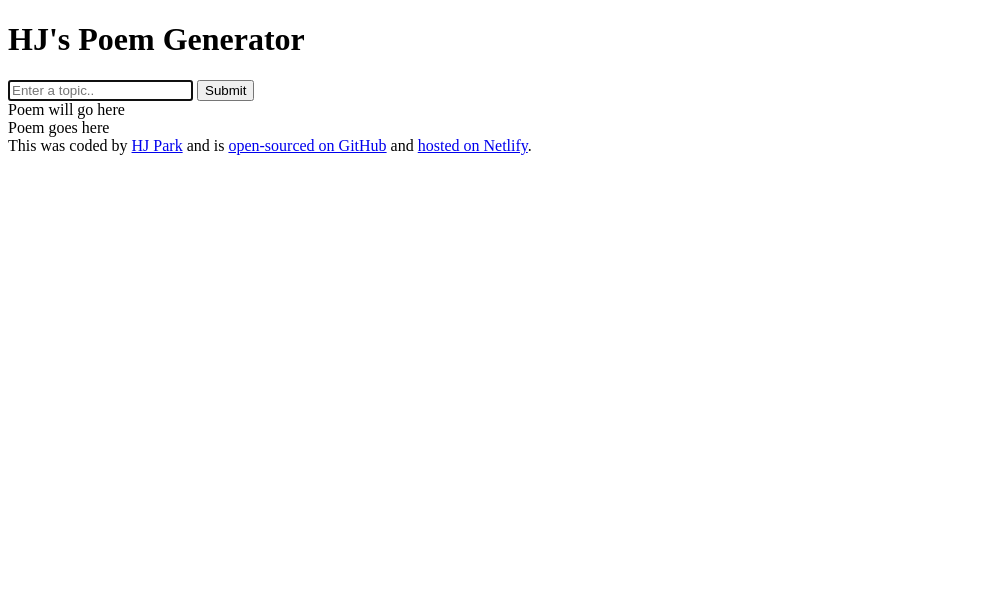
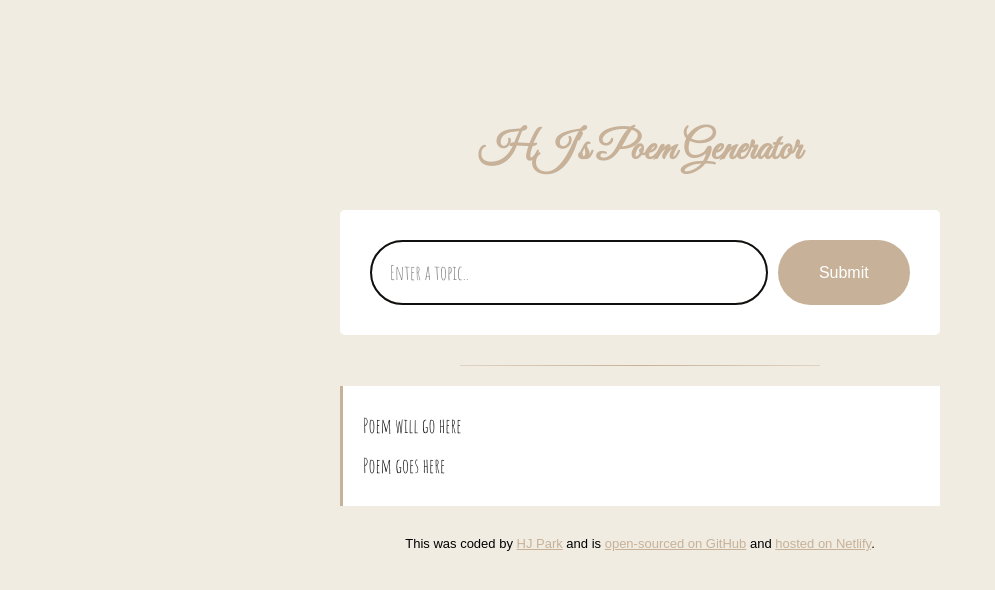
Before and after one commit to zora-git/poem-generator, a plain HTML site: page index.html in a window 1280 px wide. Shown: the whole page, without its empty margins (0-995 px from the left). Drawn offline with Linux system fonts and the light colour scheme.

Commit message:
Added CSS

```diff
--- a/index.html
+++ b/index.html
@@ -3,10 +3,17 @@
   <head>
     <meta charset="UTF-8" />
     <meta name="viewport" content="width=device-width, initial-scale=1.0" />
-    <style rel="stylesheet" href="src/style.css"></style>
+    <link rel="stylesheet" href="src/style.css" />
+    <link rel="preconnect" href="https://fonts.googleapis.com" />
+    <link rel="preconnect" href="https://fonts.gstatic.com" crossorigin />
+    <link
+      href="https://fonts.googleapis.com/css2?family=Amatic+SC&family=Great+Vibes&display=swap"
+      rel="stylesheet"
+    />
     <title>AI Poem Generator</title>
   </head>
   <body>
+    <div class="container">
       <header>
         <h1>HJ's Poem Generator</h1>
       </header>
@@ -18,10 +25,13 @@
             autofocus
             required
             autocomplete="off"
+            class="instructions"
           />
-        <input type="submit" />
+          <input type="submit" value="Submit" class="submit-button" />
         </form>
-      <div>
+        <hr class="line" />
+
+        <div class="poem">
           Poem will go here
           <br />
           Poem goes here
@@ -38,6 +48,7 @@
           >hosted on Netlify</a
         >.
       </footer>
+    </div>
     <script src="src/index.js"></script>
   </body>
 </html>
--- a/src/style.css
+++ b/src/style.css
@@ -0,0 +1,82 @@
+body {
+  background-color: #f0ece2;
+  font-family: Arial, Helvetica, sans-serif;
+}
+
+.container {
+  margin: 120px auto;
+  max-width: 600px;
+}
+
+header {
+  margin-bottom: 30px;
+}
+h1 {
+  text-align: center;
+  font-size: 40px;
+  line-height: 1.5;
+  color: #c7b198;
+  font-family: "Great Vibes";
+}
+
+form {
+  padding: 30px;
+  background-color: white;
+  box-shadow: 0px 20px 60px rgba (65, 50, 100, 0.08);
+  border-radius: 5px;
+  display: flex;
+  margin-bottom: 30px;
+}
+
+.instructions {
+  padding: 18px;
+  border: 2px solid #c7b198;
+  width: 80%;
+  font-size: 20px;
+  border-radius: 50px;
+  line-height: 20px;
+  color: #c7b198;
+  font-family: "Amatic SC";
+}
+
+.submit-button {
+  margin-left: 10px;
+  background: #c7b198;
+  color: white;
+  border: none;
+  width: 150px;
+  font-size: 16px;
+  border-radius: 50px;
+  padding: 14px 24px;
+  box-shadow: 0px 20px 60px rgba (65, 50, 100, 0.08);
+}
+
+.poem {
+  font-size: 20px;
+  background-color: #fff;
+  padding: 20px;
+  line-height: 2;
+  font-weight: 24px;
+  border-left: 3px solid #c7b198;
+  box-shadow: 0px 20px 60px rgba (65, 50, 100, 0.08);
+  font-family: "Amatic SC";
+}
+
+footer {
+  text-align: center;
+  font-size: 13px;
+  margin-top: 30px;
+}
+
+a {
+  color: #c7b198;
+}
+
+.line {
+  border: 0;
+  height: 1px;
+  background: #333;
+  background-image: linear-gradient(to right, #dfd3c3, #c7b198, #dfd3c3);
+  width: 60%;
+  margin-bottom: 20px;
+}
```
Lines whose indentation alone changed are shown as unchanged.
